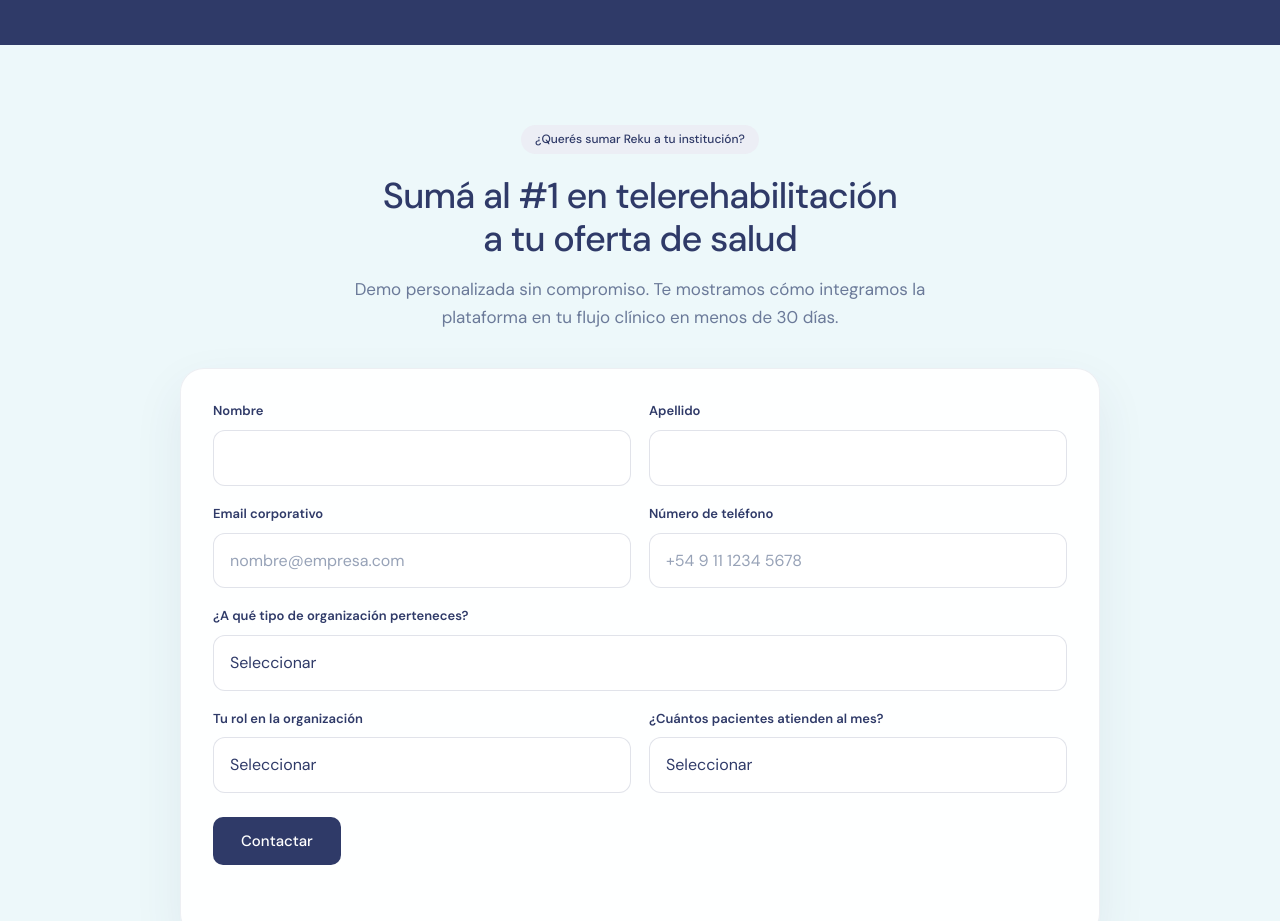
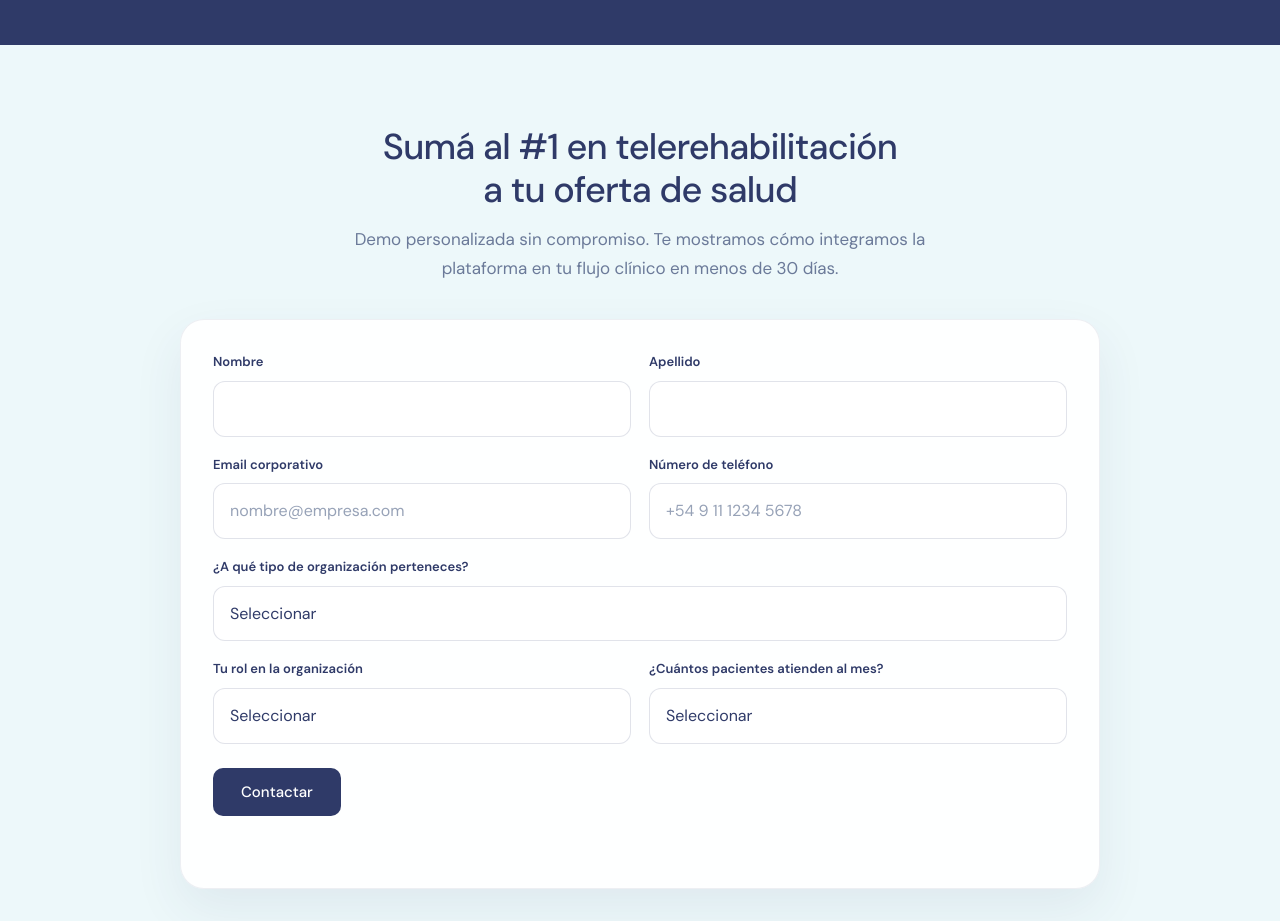
Before and after one commit to ferpic-ideas/Reku-Web, a plain HTML site: page index.html in a window 1280 px wide. Shown: the part 6240-7161 px from the top of the page. Drawn offline with Linux system fonts and the light colour scheme.

Commit message:
Remove CTA badge from final section
Removed the call-to-action badge from the final section.

```diff
--- a/index.html
+++ b/index.html
@@ -3075,11 +3075,6 @@
 
     <!-- CTA FINAL -->
     <section id="cta-final">
-      <span
-        class="badge badge-navy"
-        style="margin-bottom: 20px; display: inline-block"
-        >¿Querés sumar Reku a tu institución?</span
-      >
       <h2>Sumá al #1 en telerehabilitación<br />a tu oferta de salud</h2>
       <p class="lead">
         Demo personalizada sin compromiso. Te mostramos cómo integramos la
```
